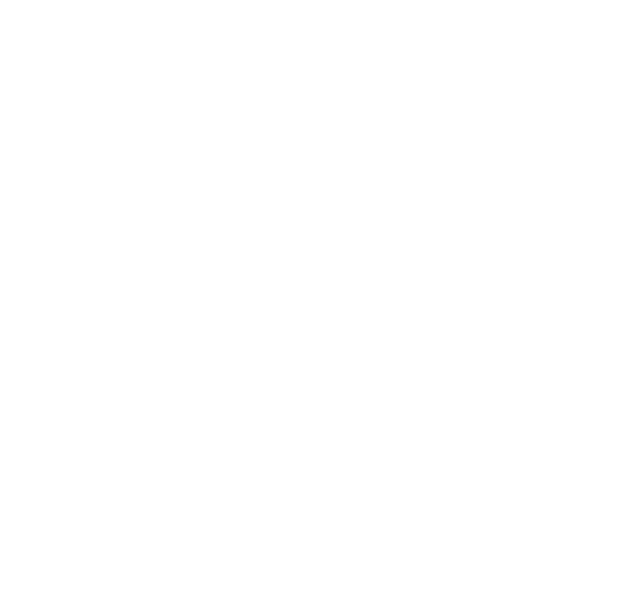
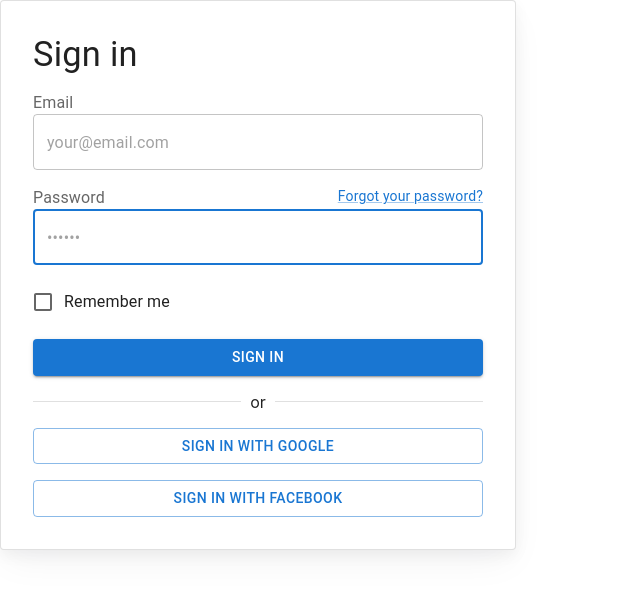
Before and after one commit to raghava-0650/frontend, a React (Create React App) app: page /auth in a window 1280 px wide. Before the commit this address had no page. Shown: the top 594 px of the page, without its empty margins (0-640 px from the left). Built offline with nearby package versions, Linux system fonts and the light colour scheme.

Commit message:
signin page in frontend

```diff
--- a/package.json
+++ b/package.json
@@ -5,6 +5,7 @@
   "dependencies": {
     "@emotion/react": "^11.14.0",
     "@emotion/styled": "^11.14.1",
+    "@mui/icons-material": "^7.3.6",
     "@mui/material": "^7.3.6",
     "@testing-library/dom": "^10.4.1",
     "@testing-library/jest-dom": "^6.8.0",
--- a/src/App.js
+++ b/src/App.js
@@ -8,6 +8,7 @@ import {
   Routes,
 } from 'react-router-dom';
 
+import Authentication from './pages/Authentication';
 import Landing from './pages/Landing';
 
 const App = () => {
@@ -16,6 +17,7 @@ const App = () => {
       <BrowserRouter>
         <Routes>
           <Route path = '/' element = {<Landing />}></Route>
+          <Route path = '/auth' element = {<Authentication />}></Route>
         </Routes>
       </BrowserRouter>
     </div>
--- a/src/pages/authentication.jsx
+++ b/src/pages/authentication.jsx
@@ -1,7 +1,183 @@
-import React from 'react';
+import * as React from 'react';
 
-export default function authentication() {
+import Box from '@mui/material/Box';
+import Button from '@mui/material/Button';
+import MuiCard from '@mui/material/Card';
+import Checkbox from '@mui/material/Checkbox';
+import Divider from '@mui/material/Divider';
+import FormControl from '@mui/material/FormControl';
+import FormControlLabel from '@mui/material/FormControlLabel';
+import FormLabel from '@mui/material/FormLabel';
+import Link from '@mui/material/Link';
+import { styled } from '@mui/material/styles';
+import TextField from '@mui/material/TextField';
+import Typography from '@mui/material/Typography';
+
+//import ForgotPassword from './ForgotPassword';
+//import { GoogleIcon, FacebookIcon, SitemarkIcon } from './CustomIcons';
+
+const Card = styled(MuiCard)(({ theme }) => ({
+  display: 'flex',
+  flexDirection: 'column',
+  alignSelf: 'center',
+  width: '100%',
+  padding: theme.spacing(4),
+  gap: theme.spacing(2),
+  boxShadow:
+    'hsla(220, 30%, 5%, 0.05) 0px 5px 15px 0px, hsla(220, 25%, 10%, 0.05) 0px 15px 35px -5px',
+  [theme.breakpoints.up('sm')]: {
+    width: '450px',
+  },
+  ...theme.applyStyles('dark', {
+    boxShadow:
+      'hsla(220, 30%, 5%, 0.5) 0px 5px 15px 0px, hsla(220, 25%, 10%, 0.08) 0px 15px 35px -5px',
+  }),
+}));
+
+export default function Authentication() {
+  const [emailError, setEmailError] = React.useState(false);
+  const [emailErrorMessage, setEmailErrorMessage] = React.useState('');
+  const [passwordError, setPasswordError] = React.useState(false);
+  const [passwordErrorMessage, setPasswordErrorMessage] = React.useState('');
+  const [open, setOpen] = React.useState(false);
+
+
+
+  const [username, setUsername] = React.useState();
+  const [password, setPassword] = React.useState();
+  const [name, setName] = React.useState();
+  const [error, setError] = React.useState();
+  const [messages, setMessages] = React.useState();
+
+  const [formState, setFormState] = React.useState(0);
+
+
+
+
+
+
+  const validateInputs = () => {
+    const email = document.getElementById('email');
+    const password = document.getElementById('password');
+
+    let isValid = true;
+
+    if (!email.value || !/\S+@\S+\.\S+/.test(email.value)) {
+      setEmailError(true);
+      setEmailErrorMessage('Please enter a valid email address.');
+      isValid = false;
+    } else {
+      setEmailError(false);
+      setEmailErrorMessage('');
+    }
+
+    if (!password.value || password.value.length < 6) {
+      setPasswordError(true);
+      setPasswordErrorMessage('Password must be at least 6 characters long.');
+      isValid = false;
+    } else {
+      setPasswordError(false);
+      setPasswordErrorMessage('');
+    }
+
+    return isValid;
+  };
+
+  const nothing = ()=>{
+    return 0;
+  }
+
   return (
-    <div>authentication</div>
-  )
+    <Card variant="outlined">
+      <Box sx={{ display: { xs: 'flex', md: 'none' } }}>
+
+      </Box>
+      <Typography
+        component="h1"
+        variant="h4"
+        sx={{ width: '100%', fontSize: 'clamp(2rem, 10vw, 2.15rem)' }}
+      >
+        Sign in
+      </Typography>
+      <Box
+        component="form"
+        noValidate
+        sx={{ display: 'flex', flexDirection: 'column', width: '100%', gap: 2 }}
+      >
+        <FormControl>
+          <FormLabel htmlFor="email">Email</FormLabel>
+          <TextField
+            error={emailError}
+            helperText={emailErrorMessage}
+            id="email"
+            type="email"
+            name="email"
+            placeholder="your@email.com"
+            autoComplete="email"
+            autoFocus
+            required
+            fullWidth
+            variant="outlined"
+            color={emailError ? 'error' : 'primary'}
+          />
+        </FormControl>
+        <FormControl>
+          <Box sx={{ display: 'flex', justifyContent: 'space-between' }}>
+            <FormLabel htmlFor="password">Password</FormLabel>
+            <Link
+              component="button"
+              type="button"
+              onClick={nothing}
+              variant="body2"
+              sx={{ alignSelf: 'baseline' }}
+            >
+              Forgot your password?
+            </Link>
+          </Box>
+          <TextField
+            error={passwordError}
+            helperText={passwordErrorMessage}
+            name="password"
+            placeholder="••••••"
+            type="password"
+            id="password"
+            autoComplete="current-password"
+            autoFocus
+            required
+            fullWidth
+            variant="outlined"
+            color={passwordError ? 'error' : 'primary'}
+          />
+        </FormControl>
+        <FormControlLabel
+          control={<Checkbox value="remember" color="primary" />}
+          label="Remember me"
+        />
+
+        <Button type="button" fullWidth variant="contained" onClick={validateInputs}>
+          Sign in
+        </Button>
+
+      </Box>
+      <Divider>or</Divider>
+      <Box sx={{ display: 'flex', flexDirection: 'column', gap: 2 }}>
+        <Button
+          fullWidth
+          variant="outlined"
+          onClick={() => alert('Sign in with Google')}
+
+        >
+          Sign in with Google
+        </Button>
+        <Button
+          fullWidth
+          variant="outlined"
+          onClick={() => alert('Sign in with Facebook')}
+
+        >
+          Sign in with Facebook
+        </Button>
+      </Box>
+    </Card>
+  );
 }
```
Also changed, not shown: src/contexts/AuthContext.jsx (deleted, +0 -103 lines), 1 other file (tests, documents, lock files or other folders).
